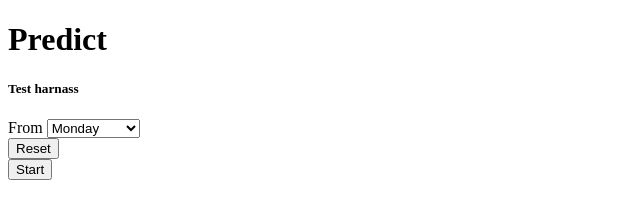
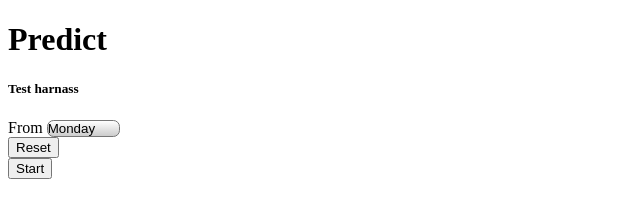
Before and after one commit to NickCliff/LowerEastSyydeSplatterPunks, a plain HTML site: page Apps/LESSP-1.7/start.html in a window 1280 px wide. Shown: the full height of the page, 0-640 px from the left. Drawn offline with Linux system fonts and the light colour scheme.

Commit message:
Attempting to pretty up the selectbox
Added some custom CSS, lost the down arrow though (do we care that
much?)

Will get it back when I have the tubes.

```diff
--- /dev/null
+++ b/Apps/LESSP-1.7/Scripts/selectbox.css
@@ -0,0 +1,9 @@
+select {
+	-webkit-appearance: none;
+	-webkit-box-shadow: 1px 1px 1px white;
+	-webkit-border-radius: 0.5em;
+	-webkit-rtl-ordering: logical;
+	color: black;
+	-webkit-box-align: center;
+	background: -webkit-gradient(linear, left top, left bottom, from(#fff), to(#ccc));
+}
--- a/Apps/LESSP-1.7/start.html
+++ b/Apps/LESSP-1.7/start.html
@@ -3,6 +3,7 @@
 	<head>
 	    <title>Lower East Side Splatter Punks</title>
 		<!-- scripts -->
+		<link rel="stylesheet" href="scripts/selectbox.css" type="text/css">
 	  <script src="pagebus.js" type="text/javascript"></script>
 	  <script src="jquery-1.7.2.js" type="text/javascript"></script>
 	  <script src="Framework.js" type="text/javascript"></script>
```
Also changed, not shown: Apps/LESSP-1.7/img/selectbg.png (added), Apps/LESSP-1.7/selectbg.png (added), 1 other file.
